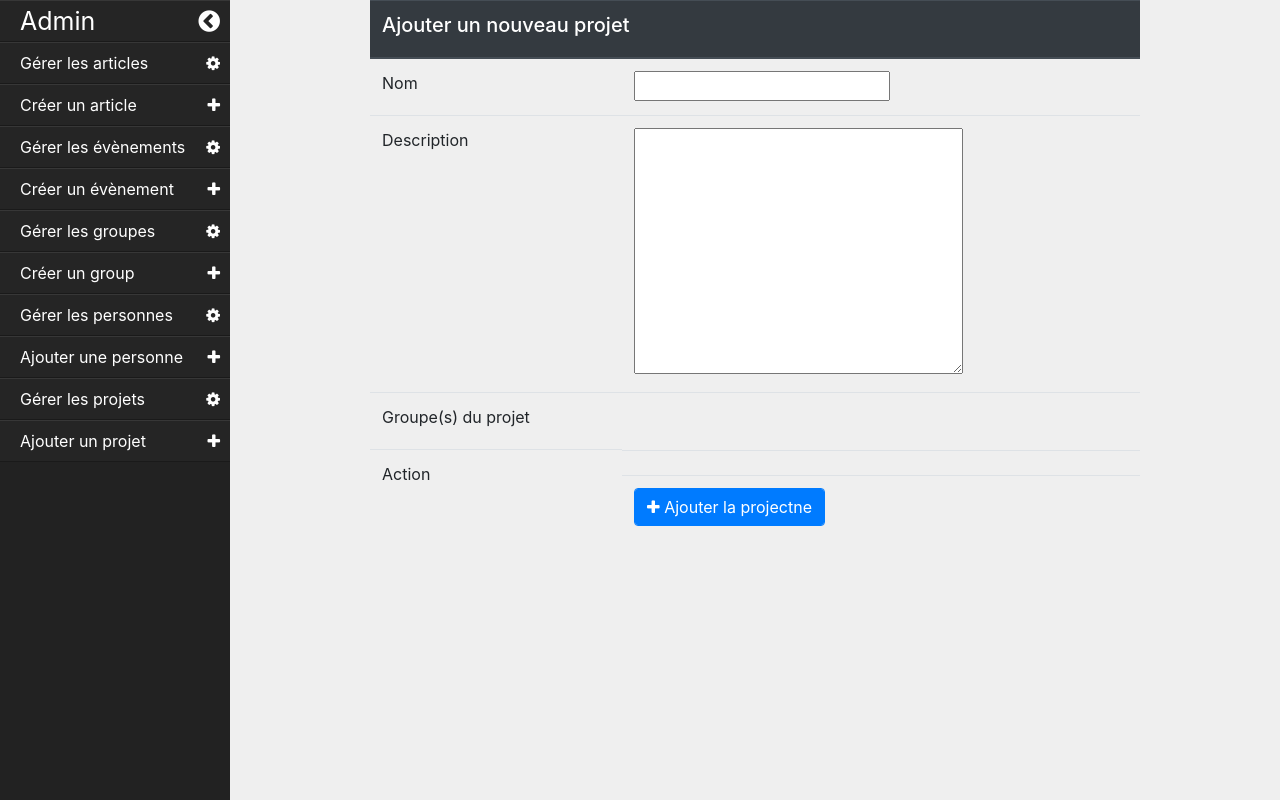
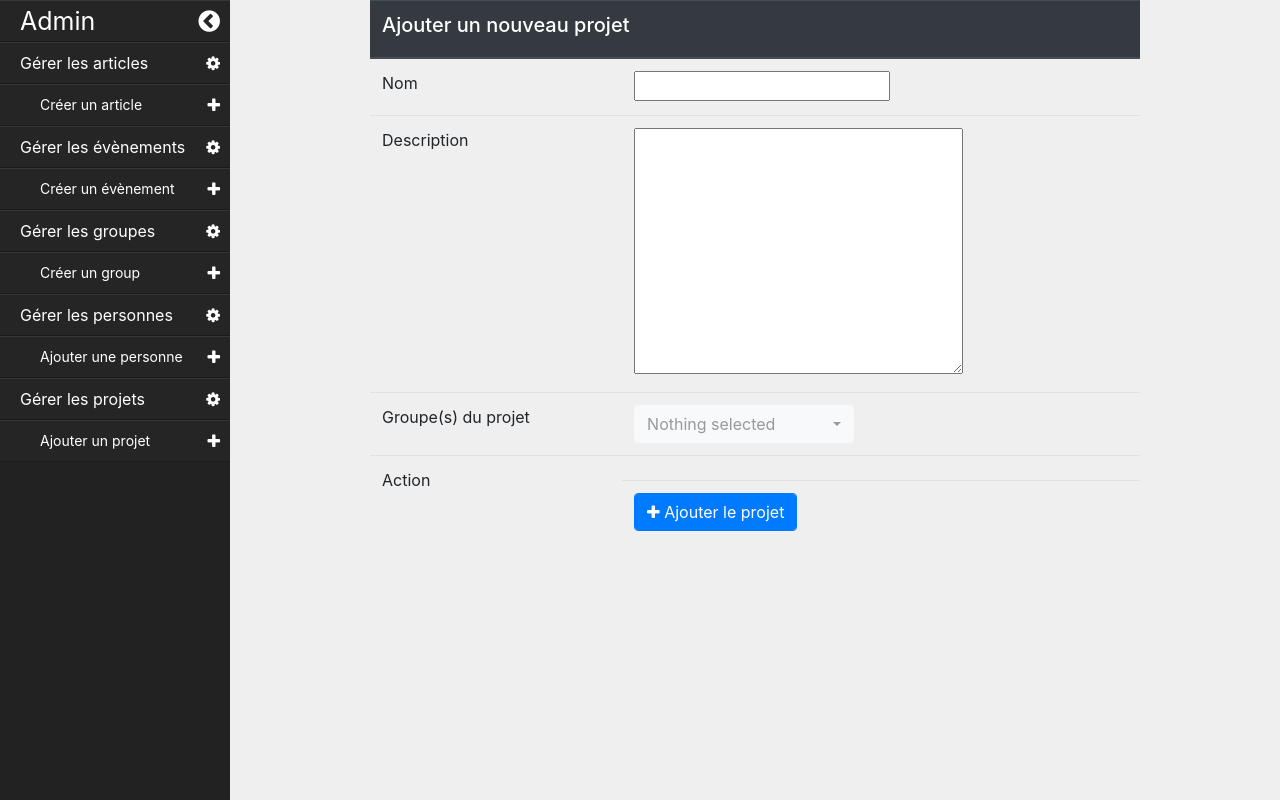
Before and after one commit to quentinhoareau/AELPP, a PHP site: page /private/admin/project/add in a window 1280 px wide. Run offline with PHP 8.4, Linux system fonts and the light colour scheme; data comes from the database, SQL or seed files in the repository; some libraries are stand-ins or nearby versions.

Commit message:
Amélioration Admin projet

```diff
--- a/dynamic/assets/css/admin/adminNavigation.css
+++ b/dynamic/assets/css/admin/adminNavigation.css
@@ -108,3 +108,8 @@
     align-content: center;
     margin-right: 10px;
 }
+
+span.sub-menu{
+   margin-left: 20px;
+   font-size:14px
+}
--- a/dynamic/models/GroupManager.php
+++ b/dynamic/models/GroupManager.php
@@ -69,7 +69,7 @@ class GroupManager extends Database{
       //Obtenir un tableau d'objets Group d'un projet indiqué
       public function getListForProject($numProject){
         $this->getDB();
-        $query = "SELECT g.* FROM `group` g INNER JOIN group_project gp ON gp.id_group = g.id  WHERE g.id=? ";
+        $query = "SELECT g.* FROM `group` g INNER JOIN project_group gp ON gp.id_group = g.id  WHERE gp.num_project=? ";
         return $this->getModel("Group", $query, [$numProject]);
     }
 
--- a/dynamic/models/ProjectManager.php
+++ b/dynamic/models/ProjectManager.php
@@ -39,6 +39,28 @@ class ProjectManager extends Database{
     }
 
 
+    //Insertion d'un group dans un projet
+    public function addGroup($num_project, $id_group){
+        $this->getDB();
+        $query = "INSERT INTO project_group(id_group, num_project) VALUES (?, ?)";
+        $this->execQuery($query, [$id_group, $num_project]);
+    }
+
+    //Vérification si le group est déja dans le projet
+    public function groupExist($num_project, $id_group){
+        $this->getDB();
+        $query = "SELECT COUNT(id_group) as 'nbGroup' FROM project_group WHERE id_group =? AND num_project=? ";
+        return boolval($this->execQuery($query, [$id_group, $num_project])[0]['nbGroup']);
+    }
+
+     //Supprimer tous les membres du groupe
+     public function removeAllGroup($num_project){
+        $this->getDB();
+        $query = "DELETE FROM project_group WHERE num_project =? ";
+        $this->execQuery($query, [$num_project]);
+    }
+
+
 }
 
 
--- a/dynamic/private/admin/controllers/ProjectAdminController.php
+++ b/dynamic/private/admin/controllers/ProjectAdminController.php
@@ -3,7 +3,7 @@
 class ProjectAdminController{
    private $View;
    public $message;
-   private $PersonManager;
+   private $GroupManager;
    private $ProjectManager;
 
    // CONSTRUCTEUR
@@ -16,7 +16,7 @@ class ProjectAdminController{
 
          /*---------MANAGER---------*/
          $this->ProjectManager= new ProjectManager();
-         $this->PersonManager= new PersonManager();
+         $this->GroupManager= new GroupManager();
 
 
          //Changement des path pour le BDD
@@ -38,6 +38,16 @@ class ProjectAdminController{
          if( isset($_POST["updateProject"]) ){ //Si formulaire modifié
             //Ajuster le format de la BDD
             $this->ProjectManager->update($_POST["updateProject"], $_POST["name"], $_POST["description"]);
+
+            //Ajouter des groupes au projet
+            $this->ProjectManager->removeAllGroup($_POST["updateProject"]);
+            foreach ($_POST["id_group"] as $idGroup) {
+               //Si le groupe n'est pas déjà dans le projet
+               if( !$this->ProjectManager->groupExist($_POST["updateProject"], $idGroup) ){
+                  $this->ProjectManager->addGroup( $_POST["updateProject"], $idGroup );
+               }
+            }
+
          }
          /*------------------*/
 
@@ -47,15 +57,15 @@ class ProjectAdminController{
             $viewName= "ProjectForm";
             $data= array(
                "project" => $this->ProjectManager->get($url[2]), //Obtenir la liste des produits
-               "personList" => $this->PersonManager->getList()
+               "groupList" => $this->GroupManager->getList()
             );
          }
          //Ajouter un project
          else if( isset($url[1]) && $url[1] == "add"){
             $viewName= "ProjectForm";
             $data= array(
-               "personList" => $this->PersonManager->getList(),
-               "personList" => $this->PersonManager->getList()
+               "groupList" => $this->GroupManager->getList(),
+               "groupList" => $this->GroupManager->getList()
             );
          }
           //Liste des produits
--- a/dynamic/private/admin/views/adminNavigation.php
+++ b/dynamic/private/admin/views/adminNavigation.php
@@ -9,14 +9,14 @@
       </ul>
         <ul class="sidebar-nav" id="sidebar">
           <li><a href="article"> <span> Gérer les articles </span>  <i class="fa fa-cog"></i>  </a> </li>
-          <li><a href="article/add"> <span> Créer un article </span>  <i class="fa fa-plus"></i> </a> </li>
+          <li><a href="article/add"> <span class='sub-menu'> Créer un article </span>  <i class="fa fa-plus"></i> </a> </li>
           <li><a href="event"> <span> Gérer les évènements </span>  <i class="fa fa-cog"></i>  </a> </li>
-          <li><a href="event/add"> <span> Créer un évènement </span>  <i class="fa fa-plus"></i>  </a> </li>
+          <li><a href="event/add"> <span class='sub-menu'> Créer un évènement </span>  <i class="fa fa-plus"></i>  </a> </li>
           <li><a href="group"> <span> Gérer les groupes </span>  <i class="fa fa-cog"></i>  </a> </li>
-          <li><a href="group/add"> <span> Créer un group </span>  <i class="fa fa-plus"></i>  </a> </li>
+          <li><a href="group/add"> <span class='sub-menu'> Créer un group </span>  <i class="fa fa-plus"></i>  </a> </li>
           <li><a href="person"> <span> Gérer les personnes </span>  <i class="fa fa-cog"></i>  </a> </li>
-          <li><a href="person/add"> <span> Ajouter une personne </span>  <i class="fa fa-plus"></i>  </a> </li>
+          <li><a href="person/add"> <span class='sub-menu'> Ajouter une personne </span>  <i class="fa fa-plus"></i>  </a> </li>
           <li><a href="project"> <span> Gérer les projets </span>  <i class="fa fa-cog"></i>  </a> </li>
-          <li><a href="project/add"> <span> Ajouter un projet</span>  <i class="fa fa-plus"></i>  </a> </li>
+          <li><a href="project/add"> <span class='sub-menu'> Ajouter un projet</span>  <i class="fa fa-plus"></i>  </a> </li>
         </ul>
       </div>
--- a/dynamic/private/admin/views/eventFormAdminView.php
+++ b/dynamic/private/admin/views/eventFormAdminView.php
@@ -94,7 +94,7 @@
 
                 <?php if(isset($event)){ ?>
                     <button class="form-control btn-info" type="button" name="consult" value="<?= $event->id; ?>"><a href="../../event/<?= $event->id; ?>"> <i class="fa fa-eye"></i> </a> </button>
-                    <form action="" method="POST"> <button onclick="return confirm('Voulez-vous vraiment supprimer ce evente ?')" class="form-control btn-danger" type="submit" name="deleteEvent" value="<?= $event->id; ?>"><i class="fa fa-trash"></i></button> </form>
+                    <form action="" method="POST"> <button onclick="return confirm('Voulez-vous vraiment supprimer cette évènement ?')" class="form-control btn-danger" type="submit" name="deleteEvent" value="<?= $event->id; ?>"><i class="fa fa-trash"></i></button> </form>
                 <?php } ?>
 
             </td>
--- a/dynamic/private/admin/views/projectFormAdminView.php
+++ b/dynamic/private/admin/views/projectFormAdminView.php
@@ -38,9 +38,21 @@
                 <td> <textarea name="description" id="" cols="30" rows="10" required><?php if(isset($project)){ echo $project->description ;} ?></textarea></td>
             </tr>
 
+
+
             <tr>
                 <td> <label for=""> Groupe(s) du projet </label> </td>
-                <td>   </td>
+                <td>
+                    <select  class="selectpicker" data-live-search="true" id="projectList" name="id_group[]" multiple>
+                        <?php foreach ($groupList as $group) {  var_dump($group);?>
+
+                            <option data-subtext="<?php echo "(" ; foreach ($group->getPersonList() as $person ) { echo $person->name.", " ; }  echo ")" ; ?>" value="<?= $group->id ?>"> <?= $group->name ?> </option>
+
+
+                        <?php } ?>
+                    </select>
+                </td>
+
             </tr>
 
             <tr>
@@ -52,9 +64,9 @@
                     <?php if(isset($project)){ ?>
                         <button class="form-control btn-info" type="button" name="consult" value="<?= $project->num; ?>"><a href="../../project/<?= $project->num; ?>"> <i class="fa fa-eye"></i> </a> </button>
                         <button class="form-control btn-primary" type="submit" name="updateProject" value="<?= $project->num; ?>"><i class="fa fa-save"></i></button>
-                        <form action="" method="POST"> <button onclick="return confirm('Voulez-vous vraiment supprimer cette projectne ?')" class="form-control btn-danger" type="submit" name="deleteProject" value="<?= $project->num; ?>"><i class="fa fa-trash"></i></button> </form>
+                        <form action="" method="POST"> <button onclick="return confirm('Voulez-vous vraiment supprimer cette projet ?')" class="form-control btn-danger" type="submit" name="deleteProject" value="<?= $project->num; ?>"><i class="fa fa-trash"></i></button> </form>
                     <?php } else{ ?>
-                        <button class="form-control btn-primary" type="submit" value="1" name="addProject" ><i class="fa fa-plus"></i> Ajouter la projectne </button>
+                        <button class="form-control btn-primary" type="submit" value="1" name="addProject" ><i class="fa fa-plus"></i> Ajouter le projet </button>
                     <?php } ?>
             </td>
 
@@ -68,11 +80,21 @@
 </div>
 
 <script>
-
     $('select').selectpicker();
 
-    <?php if(isset($project)){ ?>
-        //$('.selectpicker').selectpicker('val', '<?php //echo $project->role_code ?>');
-    <?php } ?>
+
+
+<?php
+   // Auto focus les membres du group de la liste de tous les personnes
+    if(isset($project)){
+        $groupList = null;
+        foreach ($project->getGroupList()  as $group) {
+            $groupList[] = $group->id ;
+        }
+?>
+        $('#projectList').selectpicker('val', <?= json_encode($groupList) ?>);
+<?php
+    }
+?>
 
 </script>
```
Also changed, not shown: private/database.sql (+5 -5 lines), dynamic/assets/css/admin/adminMvcqh.css (line endings or trailing spaces).
